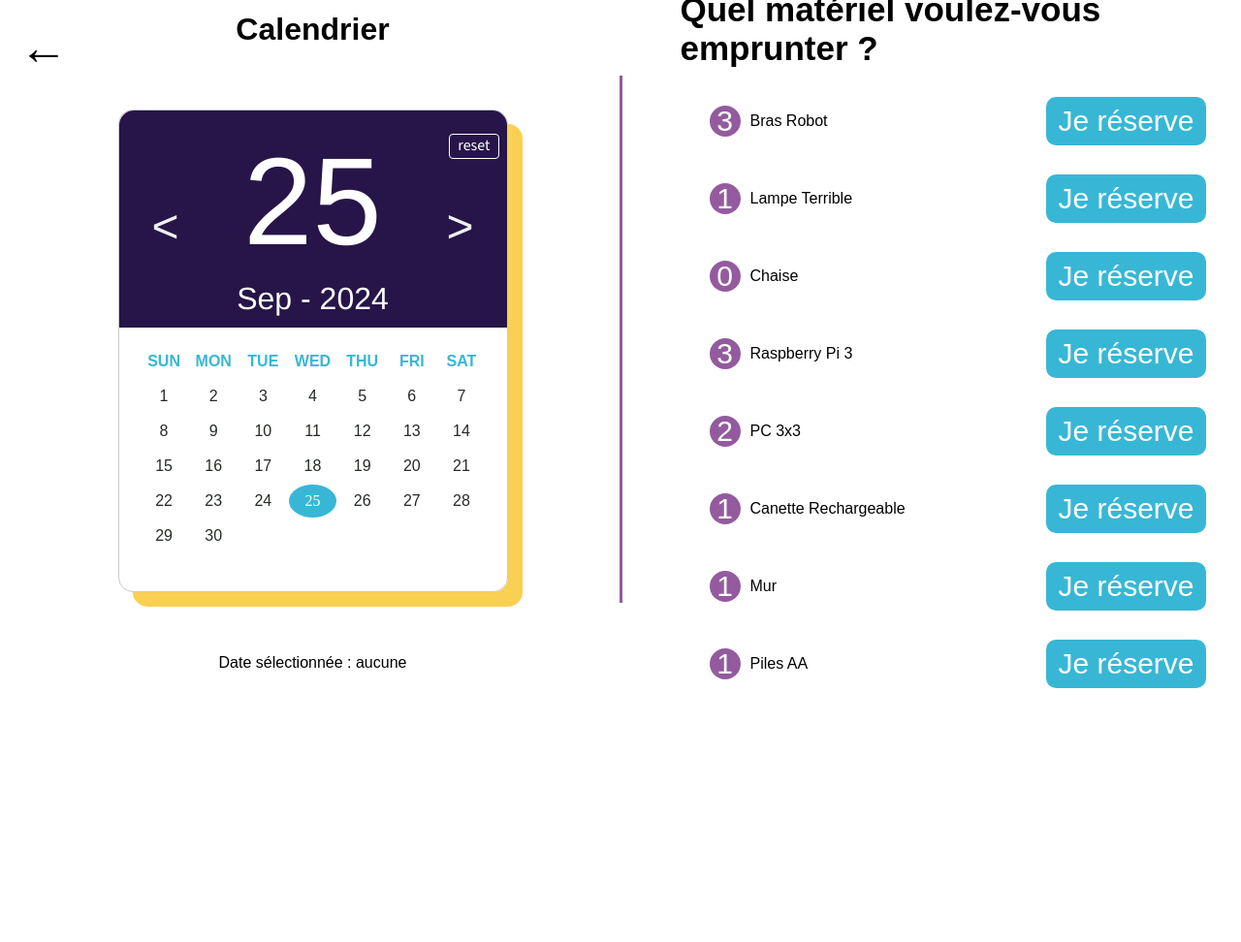
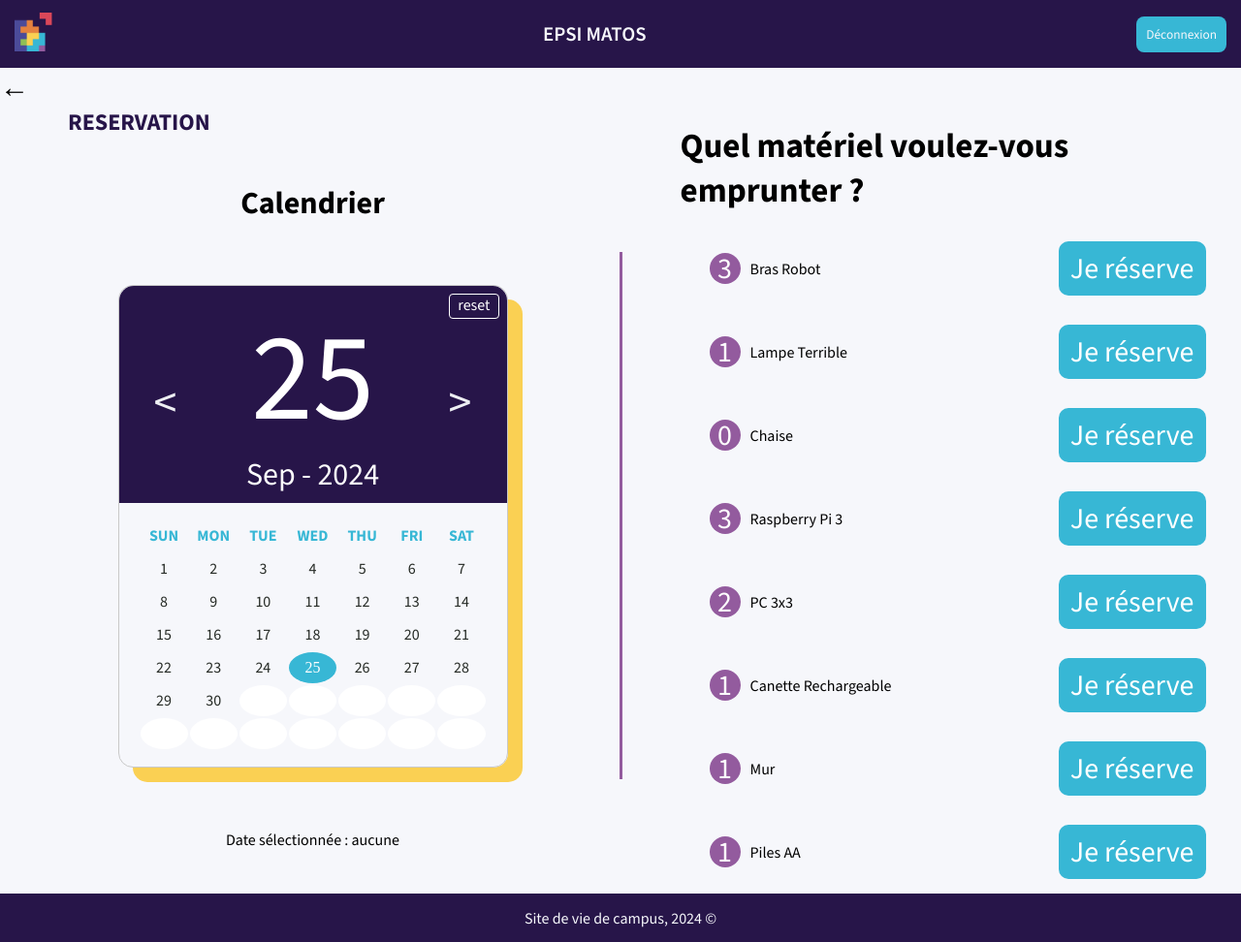
Before and after one commit to YoussefSNK/Epsi-Matos, a Flask app: page /reservation in a window 1280 px wide. Shown: the whole page at 97% size. Before the commit the page ends 710 px from the top, so only its background shows below. Run offline with Flask 3, Linux system fonts and the light colour scheme; a user stored in the database is signed in; data comes from the database, SQL or seed files in the repository; both versions use the stored data as it was after the commit.

Commit message:
homepage done

```diff
--- a/__init__.py
+++ b/__init__.py
@@ -51,6 +51,19 @@
     session['user_id'] = ""
     return redirect('/')
 
+@app.route('/dashboard')
+def dashboard():
+    if 'authentifie' in session and session['authentifie']:
+        return render_template('dashboard.html')
+    else:
+        return redirect('/')
+
+@app.route('/report', methods=['GET'])
+def formulaire_signalement():
+    if 'authentifie' in session and session['authentifie']:
+        return render_template('report.html')
+    else:
+        return redirect('/')
 
 def verify_credentials(username, password):
     conn = sqlite3.connect('database/database.db')
--- a/static/css/home.css
+++ b/static/css/home.css
@@ -60,6 +60,11 @@
     align-items: center;
     height: 70vh;
     width: 100%;
+    overflow: hidden;
+    overflow-y: scroll;
+    scrollbar-color: var(--deep-purple) var(--grey);
+    scrollbar-width: thin;
+    padding-bottom: 20px;
 }
 
 #report {
--- a/static/css/reservation.css
+++ b/static/css/reservation.css
@@ -4,19 +4,16 @@
     font-family: Arial, Helvetica, sans-serif;
 }
 .back-button {
-    position: absolute; /* Positionne le bouton de manière absolue */
-    top: 20px; /* Ajuste la distance du haut */
-    left: 20px; /* Ajuste la distance de la gauche */
-    font-size: 50px; /* Taille de la flèche */
-    color: black; /* Couleur de la flèche */
+    font-size: 30px; /* Taille de la flèche */
+    color: var(--black); /* Couleur de la flèche */
     text-decoration: none; /* Supprime le soulignement */
     background: none; /* Pas de fond */
     border: none; /* Pas de bordure */
-    cursor: pointer; /* Curseur en forme de main au survol */
 }
 
 .back-button:hover {
-    color: #4b4e4f; /* Couleur au survol */
+    color: #4b4e4f;
+    cursor: pointer;
 }
 
 .container {
--- a/static/css/theme.css
+++ b/static/css/theme.css
@@ -53,3 +53,16 @@
   border-radius: 15px;
   height: 500px;
 }
+
+.page-title {
+  margin: 40px 0;
+  padding-left: 40px;
+  font-size: 1.5rem;
+  font-weight: 700;
+  color: var(--deep-purple);
+  text-align: start;
+}
+
+.title-return {
+  display: flex;
+}
--- a/templates/header.html
+++ b/templates/header.html
@@ -3,7 +3,9 @@
 
 <div id="header-container">
     <div id="header-elements">
-        <img id="icon" src="{{ url_for('static', filename='assets/epsi-logo.png') }}" alt="EPSI logo">
+        <a href="/">
+            <img id="icon" src="{{ url_for('static', filename='assets/epsi-logo.png') }}" alt="EPSI logo">
+        </a>
         <p id="header-title">EPSI MATOS</p>
         <div class="buttons">
             <button id="logout-btn" onclick="location.href='/sign_out'">Déconnexion</button>
--- a/templates/home.html
+++ b/templates/home.html
@@ -11,6 +11,7 @@
 
 <body>
     {% include 'header.html' %}
+    <div class="page-title">ACCUEIL</div>
     <div id="home-container">
         <div id="left-section">
             <div id="left-items-container">
@@ -36,7 +37,7 @@
                     Signaler du matériel défaillant
                 </div>
             </a>
-            <a href="/booking">
+            <a href="/reservation">
                 <div class="custom-container" id="bookings-bloc">
                     Réserver du matériel
                 </div>
@@ -52,6 +53,5 @@
 <footer>
     {% include 'footer.html' %}
 </footer>
-<script src="{{ url_for('static', filename='js/script.js') }}"></script>
 
 </html>
--- a/templates/report.html
+++ b/templates/report.html
@@ -8,6 +8,7 @@
     <title>Signaler un matériel défaillant</title>
   </head>
   <body>
+    {% include 'header.html' %}
     <div class="custom-container">
       <h1>Signaler un matériel défaillant</h1>
 
@@ -29,4 +30,7 @@
       <button class="submit-button">Envoyer</button>
     </div>
   </body>
+  <footer>
+    {% include 'footer.html' %}
+  </footer>
 </html>
--- a/templates/reservation.html
+++ b/templates/reservation.html
@@ -14,7 +14,11 @@
     />
   </head>
   <body>
-    <a href="/" class="back-button">&#8592;</a>
+    {% include 'header.html' %}
+    <div class="title-return">
+      <a href="/" class="back-button">&#8592;</a>
+      <div class="page-title">RESERVATION</div>
+    </div>
     <!-- Flèche de retour -->
     <div class="container">
       <!-- Deuxième section (droite) maintenant à gauche -->
@@ -124,4 +128,7 @@
     </div>
     <script src="static/js/calendrier.js"></script>
   </body>
+  <footer>
+    {% include 'footer.html' %}
+  </footer>
 </html>
```
Also changed, not shown: static/css/report.css (+3 -5 lines), database/database.db.
